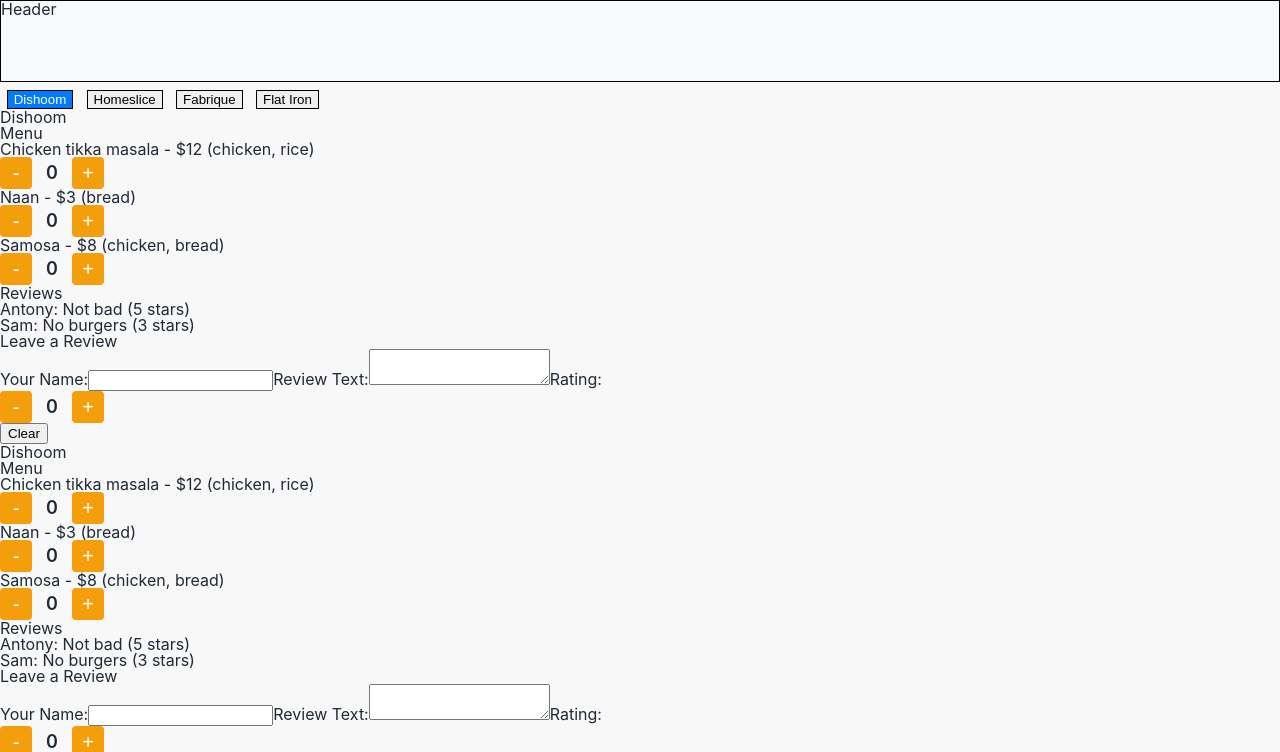
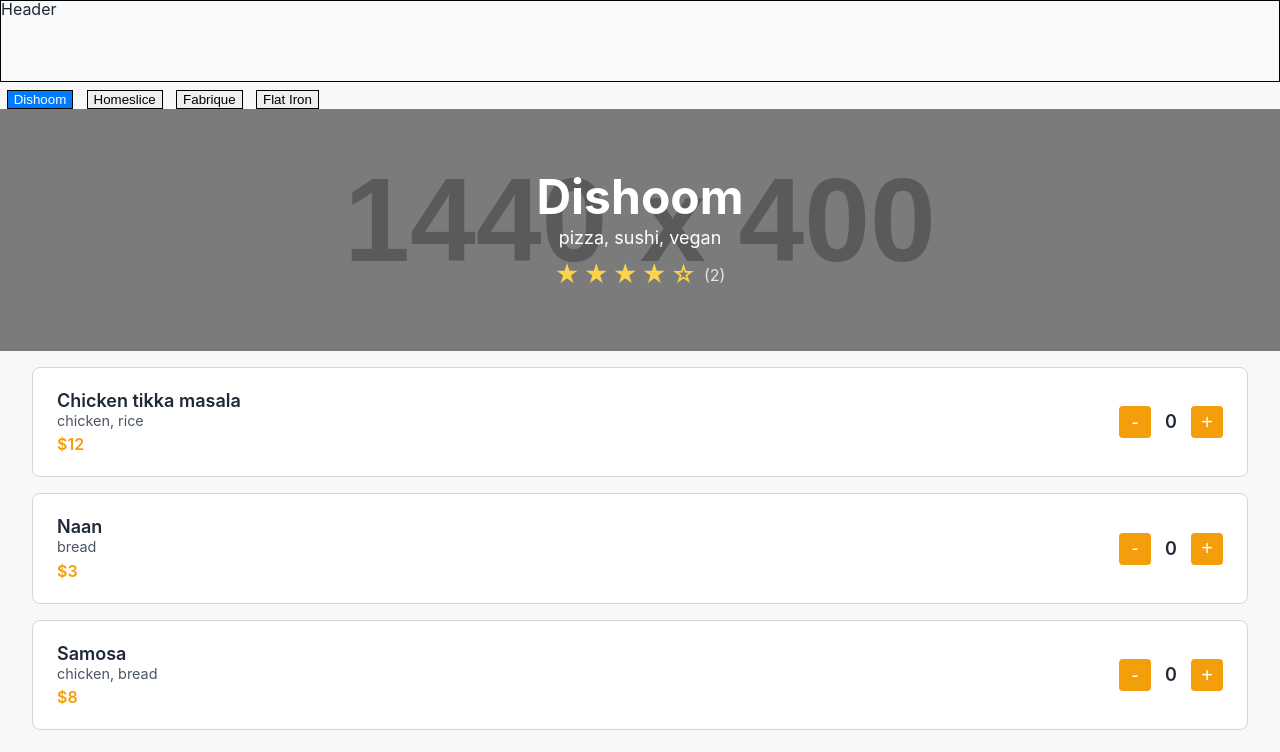
Before and after one commit to besthalfofthedevil/react1205, a React (Vite) app: page / in a window 1280 px wide. Shown: the top 752 px of the page. Built offline with nearby package versions, Linux system fonts and the light colour scheme.

Commit message:
Style restaurant component

```diff
--- /dev/null
+++ b/src/components/Menu/menu-list-item.module.css
@@ -0,0 +1,33 @@
+.menuItem {
+  background-color: #fff;
+  border: 1px solid var(--border-color);
+  border-radius: 0.5rem;
+  padding: 1.5rem;
+  display: flex;
+  justify-content: space-between;
+  align-items: center;
+  gap: 1rem;
+  margin-top: 1rem;
+}
+
+.itemDetails {
+  flex-grow: 1;
+}
+
+.itemName {
+  font-size: 1.125rem;
+  font-weight: 600;
+  margin-bottom: 0.25rem;
+}
+
+.itemDescription {
+  font-size: 0.9rem;
+  color: var(--text-medium);
+  margin-bottom: 0.5rem;
+}
+
+.itemPrice {
+  font-size: 1rem;
+  font-weight: 600;
+  color: var(--primary-orange);
+}
--- a/src/components/Menu/menu-list-item.tsx
+++ b/src/components/Menu/menu-list-item.tsx
@@ -2,6 +2,7 @@ import type { JSX } from "react";
 import { useDishCounter } from "../../hooks/useDishCounter";
 import type { RestaurantMenuItem } from "../../mocks/restaurants.mock";
 import { Counter } from "../Counter/counter";
+import styles from "./menu-list-item.module.css";
 
 export const MenuListItem = (
   menuItem: Omit<RestaurantMenuItem, "id">
@@ -10,8 +11,14 @@ export const MenuListItem = (
   const { name, price, ingredients } = menuItem;
   return (
     <li>
-      <div>
-        {`${name} - $${price} (${ingredients.join(", ")})`}
+      <div className={styles.menuItem}>
+        <div className={styles.itemDetails}>
+          <h3 className={styles.itemName}>{name}</h3>
+          <p className={styles.itemDescription}>{`${ingredients.join(
+            ", "
+          )}`}</p>
+          <p className={styles.itemPrice}>{`$${price}`} </p>
+        </div>
         <Counter count={dishCount} add={addDish} substract={removeDish} />
       </div>
     </li>
--- /dev/null
+++ b/src/components/Menu/menu.module.css
@@ -0,0 +1,7 @@
+.menu {
+  flex: 2; /* Takes more space */
+  display: flex;
+  flex-direction: column;
+  gap: 1.5rem;
+  min-width: 0; /* Allows shrinking */
+}
--- a/src/components/Menu/menu.tsx
+++ b/src/components/Menu/menu.tsx
@@ -1,11 +1,10 @@
 import type { RestaurantMenuItem } from "../../mocks/restaurants.mock";
 import { MenuListItem } from "./menu-list-item";
-
+import styles from "./menu.module.css";
 
 export const Menu = ({ menu }: { menu: RestaurantMenuItem[] }) => {
   return (
-    <>
-      <h3>Menu</h3>
+    <section className={styles.menu}>
       <ul>
         {menu.map((item) => {
           if (!item.name) return null;
@@ -17,6 +16,6 @@ export const Menu = ({ menu }: { menu: RestaurantMenuItem[] }) => {
           />
         })}
       </ul>
-    </>
+    </section>
   );
 };
--- a/src/components/Restaurant/Restaurant.tsx
+++ b/src/components/Restaurant/Restaurant.tsx
@@ -3,6 +3,7 @@ import type { Restaurant } from "../../mocks/restaurants.mock";
 import { Menu } from "../Menu/menu";
 import { Reviews } from "../Review/review";
 import { ReviewForm } from "../ReviewForm/review-form";
+import styles from "./restaurant.module.css";
 
 export const RestaurantComponent = (props: {
   restaurantItem: Restaurant;
@@ -15,10 +16,24 @@ export const RestaurantComponent = (props: {
   const hasReviews = Array.isArray(reviews) && reviews.length > 0;
   return (
     <div>
-      <h2>{name}</h2>
+      <section className={styles.restaurantBanner}>
+        <h1 className={styles.restaurantTitle}>{name}</h1>
+        <p className={styles.restaurantCuisine}>pizza, sushi, vegan</p>
+        <div className={styles.rating}>
+          <span className={styles.star}>★</span>
+          <span className={styles.star}>★</span>
+          <span className={styles.star}>★</span>
+          <span className={styles.star}>★</span>
+          <span className={styles.star}>☆</span>
+          <span className={styles.ratingCount}>(2)</span>
+        </div>
+      </section>
+      <section className={styles.mainContent}>
       {hasMenu && <Menu menu={menu} />}
-      {hasReviews && <Reviews reviews={reviews} />}
-      <ReviewForm />
+      {/* {hasReviews && <Reviews reviews={reviews} />} */}
+      {/* <ReviewForm /> */}
+      </section>
+
     </div>
   );
 };
--- /dev/null
+++ b/src/components/Restaurant/restaurant.module.css
@@ -0,0 +1,57 @@
+.restaurantBanner {
+  background-image: url("https://via.placeholder.com/1440x400/808080/FFFFFF?text=Restaurant+Image"); /* Placeholder for restraunt image */
+  background-size: cover;
+  background-position: center;
+  color: #fff;
+  padding: 4rem 2rem;
+  text-align: center;
+  position: relative;
+  z-index: 1;
+}
+
+.restaurantBanner::before {
+  content: "";
+  position: absolute;
+  top: 0;
+  left: 0;
+  right: 0;
+  bottom: 0;
+  background: rgba(0, 0, 0, 0.4); /* Dark overlay */
+  z-index: -1;
+}
+
+.restaurantTitle {
+  font-size: 3rem;
+  font-weight: 700;
+  margin-bottom: 0.5rem;
+}
+
+.restaurantCuisine {
+  font-size: 1.125rem;
+  margin-bottom: 1rem;
+}
+
+.rating {
+  display: flex;
+  justify-content: center;
+  align-items: center;
+  gap: 0.25rem;
+}
+
+.star {
+  color: var(--star-gold);
+  font-size: 1.5rem;
+}
+
+.ratingCount {
+  font-size: 1rem;
+  margin-left: 0.25rem;
+  color: rgba(255, 255, 255, 0.8);
+}
+
+.mainContent {
+  display: flex;
+  gap: 2rem;
+  padding: 0 2rem 2rem;
+  align-items: flex-start; /* Align items to the top */
+}
--- a/src/components/Restaurants/Restaurants.tsx
+++ b/src/components/Restaurants/Restaurants.tsx
@@ -1,8 +1,8 @@
 import { useState, type PropsWithChildren } from "react";
-import { RestaurantComponent } from "../Restaurant/Restaurant";
+import { RestaurantComponent } from "../Restaurant/restaurant";
 import type { Restaurant } from "../../mocks/restaurants.mock";
 import { Tab } from "../Tab/Tab";
-import styles from "./restraunts.module.css";
+import styles from "./restaurants.module.css";
 
 export const Restaurants = ({
   restaurants,
@@ -33,12 +33,12 @@ export const Restaurants = ({
         })}
       </section>
       {selectedRestaurant ? (
-        Array(10).fill(
+        // Array(10).fill(
           <RestaurantComponent
             key={selectedRestaurant.id}
             restaurantItem={selectedRestaurant}
           />
-        )
+        // )
       ) : (
         <p>Please select a restaurant to view details.</p>
       )}
```
Also changed, not shown: src/components/Layout/Layout.module.css (line endings or trailing spaces), src/components/Restaurants/restaurants.module.css (renamed from src/components/Restaurants/restraunts.module.css).
